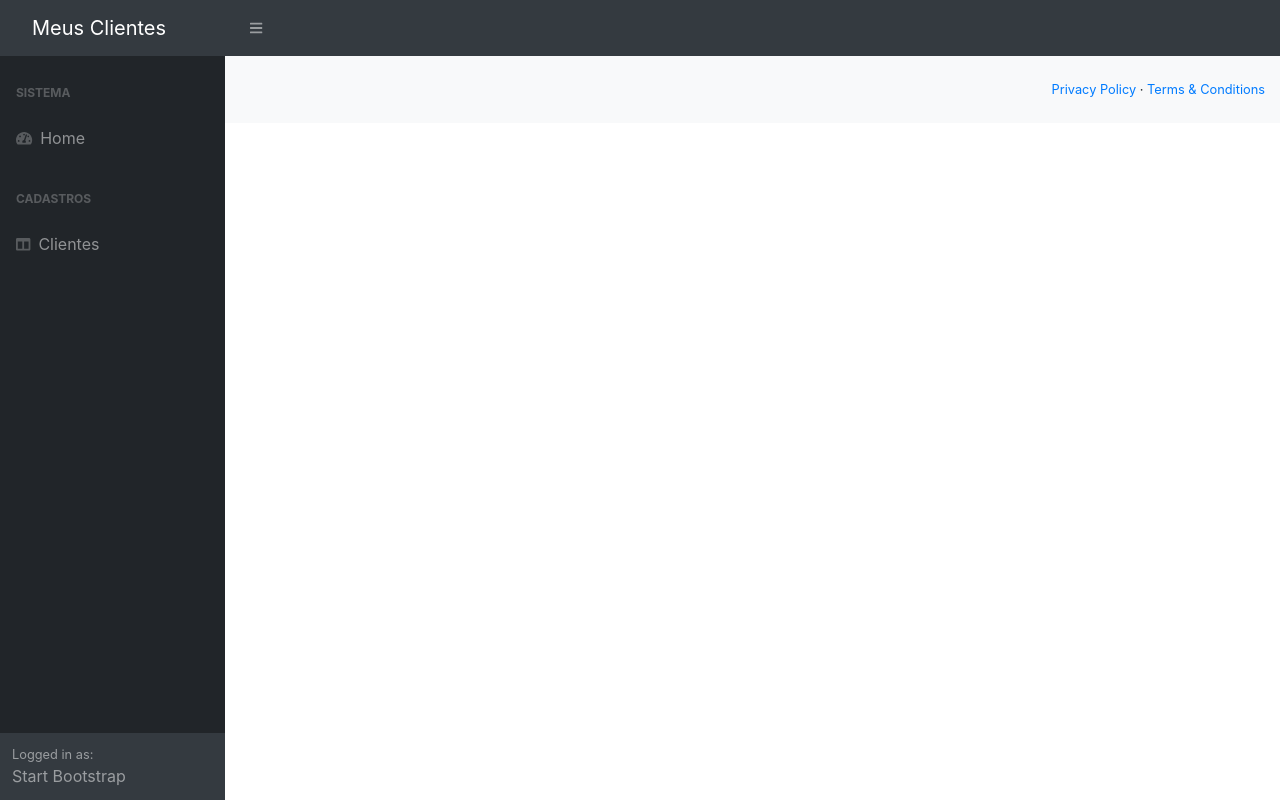
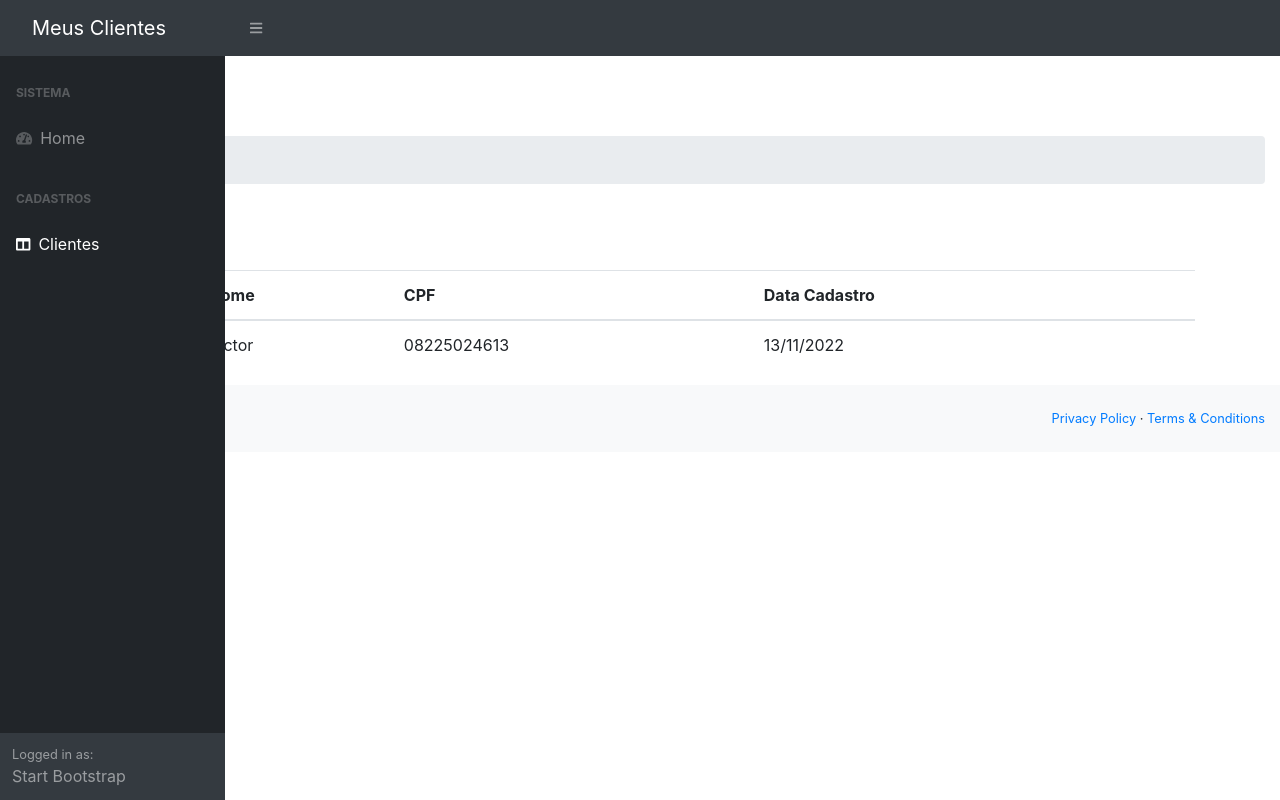
Before and after one commit to VictorDuart/Clients-App, an Angular app in the folder clients-app/: page /list-clients in a window 1280 px wide. Before the commit this address led to /. Built offline with nearby package versions, Linux system fonts and the light colour scheme.

Commit message:
Creating filter page for clients

```diff
--- a/clients-app/src/app/clients.service.ts
+++ b/clients-app/src/app/clients.service.ts
@@ -15,10 +15,19 @@
     return this.http.post<Client>('http://localhost:8080/api/clients', client);
   }
 
-  getClient() : Client {
+/*  getClient() : Observable<Client[]> {
     let client : Client = new Client();
     client.name = 'Victor';
     client.cpf = '08225024613'
-    return client;
+    return null;
+  }*/
+
+  getClients() : Client[]{
+    let client = new Client();
+    client.id = 1;
+    client.name = 'Victor';
+    client.cadastreDate = '13/11/2022'
+    client.cpf = '08225024613'
+    return [client];
   }
 }
--- a/clients-app/src/app/clients/clients-form/clients-form.component.ts
+++ b/clients-app/src/app/clients/clients-form/clients-form.component.ts
@@ -15,7 +15,7 @@
   errors: String[];
 
   constructor( private service: ClientsService ) {
-    this.client = service.getClient();
+
   }
 
   ngOnInit(): void {
--- a/clients-app/src/app/clients/clients-routing.module.ts
+++ b/clients-app/src/app/clients/clients-routing.module.ts
@@ -1,10 +1,12 @@
 import { NgModule } from '@angular/core';
 import { Routes, RouterModule } from '@angular/router';
 import { ClientsFormComponent } from './clients-form/clients-form.component'
+import { ListClientsComponent } from './list-clients/list-clients.component';
 
 
 const routes: Routes = [
-  {path: 'clients-form', component: ClientsFormComponent}
+  {path: 'clients-form', component: ClientsFormComponent},
+  {path: 'list-clients', component: ListClientsComponent}
 ];
 
 @NgModule({
--- a/clients-app/src/app/clients/clients.module.ts
+++ b/clients-app/src/app/clients/clients.module.ts
@@ -4,16 +4,18 @@
 
 import { ClientsRoutingModule } from './clients-routing.module';
 import { ClientsFormComponent } from './clients-form/clients-form.component';
+import { ListClientsComponent } from './list-clients/list-clients.component';
 
 
 @NgModule({
-  declarations: [ClientsFormComponent],
+  declarations: [ClientsFormComponent, ListClientsComponent],
   imports: [
     CommonModule,
     ClientsRoutingModule,
     FormsModule
   ], exports: [
-    ClientsFormComponent
+    ClientsFormComponent,
+    ListClientsComponent
   ]
 })
 export class ClientsModule { }
--- /dev/null
+++ b/clients-app/src/app/clients/list-clients/list-clients.component.html
@@ -0,0 +1,38 @@
+<h1 class="mt-4">Clientes</h1>
+<ol class="breadcrumb mb-4">
+    <li class="breadcrumb-item active">Consulta</li>
+</ol>
+<div class="container">
+    <div class="row">
+        <div class="col-md-2">
+            <button class="btn btn-warning">
+                <i class="fa fa-plus"></i>Novo
+            </button>
+        </div>
+    </div>
+    <br/>
+    <div class="row">
+        <div class="col-md-12">
+            <table class="table table-condensed table-hover">
+                <thead>
+                    <tr>
+                        <th>ID</th>
+                        <th>Nome</th>
+                        <th>CPF</th>
+                        <th>Data Cadastro</th>
+                        <th></th>
+                    </tr>
+                </thead>
+                <tbody>
+                    <tr *ngFor="let client of clients">
+                        <td>{{ client.id }}</td>
+                        <td>{{ client.name }}</td>
+                        <td>{{ client.cpf }}</td>
+                        <td>{{ client.cadastreDate }}</td>
+                        <td></td>
+                    </tr>
+                </tbody>
+            </table>
+        </div>
+    </div>
+</div>
--- /dev/null
+++ b/clients-app/src/app/clients/list-clients/list-clients.component.ts
@@ -0,0 +1,22 @@
+import { Component, OnInit } from '@angular/core';
+import { ClientsService } from 'src/app/clients.service';
+import { Client } from '../clients';
+
+@Component({
+  selector: 'app-list-clients',
+  templateUrl: './list-clients.component.html',
+  styleUrls: ['./list-clients.component.css']
+})
+export class ListClientsComponent implements OnInit {
+
+  clients: Client[] = [];
+
+  constructor(private service: ClientsService) {
+
+   }
+
+  ngOnInit(): void {
+    this.clients = this.service.getClients();
+  }
+
+}
--- a/clients-app/src/app/template/sidebar/sidebar.component.html
+++ b/clients-app/src/app/template/sidebar/sidebar.component.html
@@ -8,7 +8,7 @@
                     Home
                 </a>
                 <div class="sb-sidenav-menu-heading">Cadastros</div>
-                <a class="nav-link collapsed" routerLink="/clients-form" data-toggle="collapse" data-target="#collapseLayouts" aria-expanded="false" aria-controls="collapseLayouts"
+                <a class="nav-link collapsed" routerLink="/list-clients" data-toggle="collapse" data-target="#collapseLayouts" aria-expanded="false" aria-controls="collapseLayouts"
                     ><div class="sb-nav-link-icon"><i class="fas fa-columns"></i></div>
                     Clientes
                 </a>
```
Also changed, not shown: clients-app/src/app/clients/list-clients/list-clients.component.css (added).
